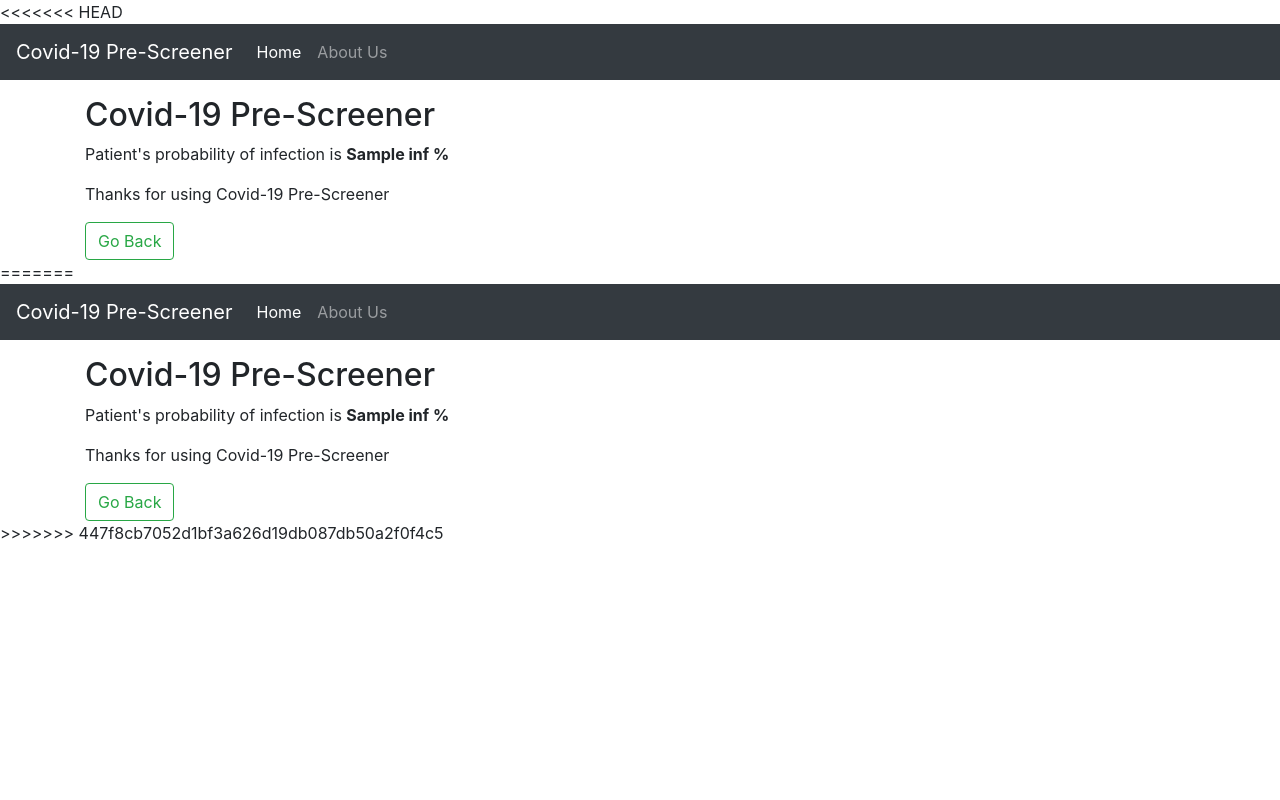
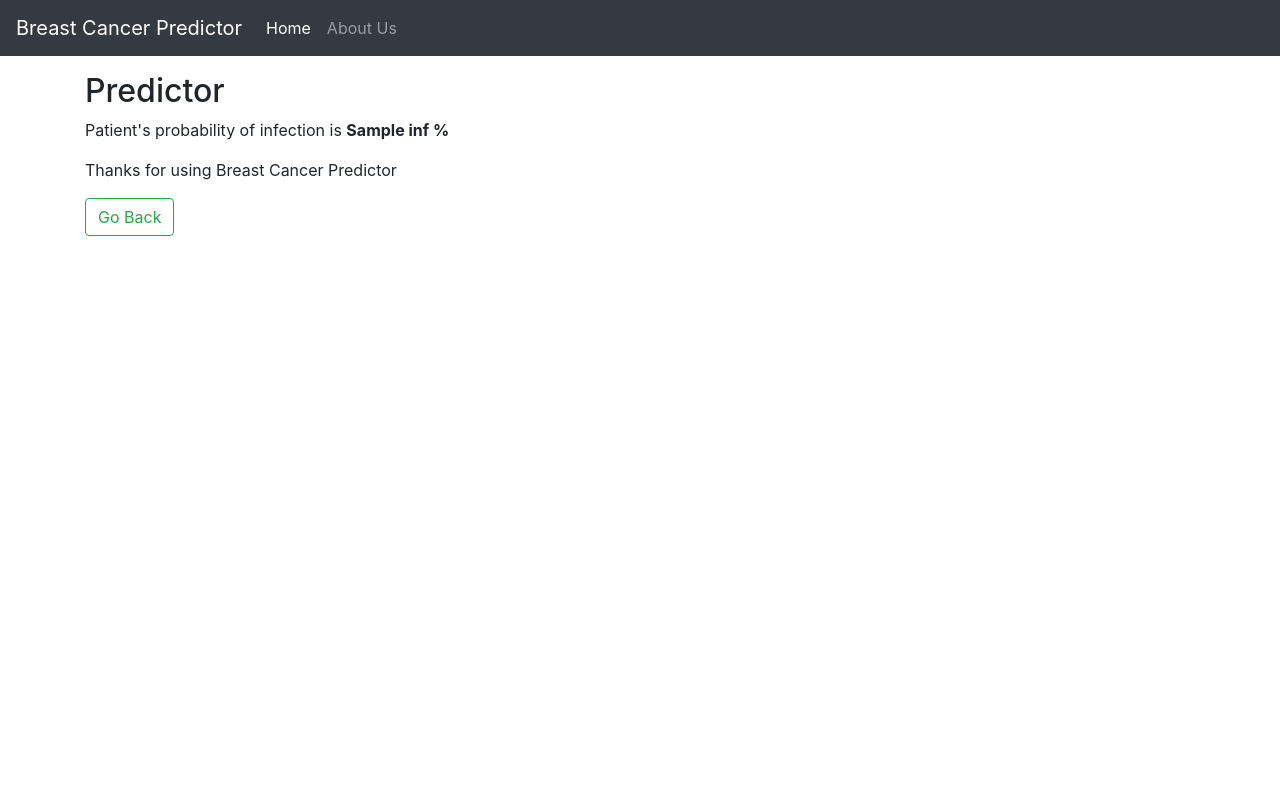
Before and after one commit to tushar-996/Breast-Cancer-predictor, a Flask app: template templates/show.html in a window 1280 px wide. Run offline with Flask 2, Linux system fonts and the light colour scheme; the template is opened without the code that fills it: most values are stand-ins (such as "Sample title", 1, 10 or a date in 2020); parts of the project's set-up code (start-up, migrations or seed data) failed here and were passed over; some libraries are stand-ins or nearby versions.

Commit message:
changes to UI

```diff
--- a/templates/show.html
+++ b/templates/show.html
@@ -1,4 +1,3 @@
-<<<<<<< HEAD
 <!doctype html>
 <html lang="en">
 
@@ -10,16 +9,15 @@
     <!-- Bootstrap CSS -->
     <link rel="stylesheet" href="https://stackpath.bootstrapcdn.com/bootstrap/4.4.1/css/bootstrap.min.css" integrity="sha384-Vkoo8x4CGsO3+Hhxv8T/Q5PaXtkKtu6ug5TOeNV6gBiFeWPGFN9MuhOf23Q9Ifjh" crossorigin="anonymous">
 
-    <title>Covid-19 Detector</title>
+    <title>Breast Cancer Predictor</title>
 </head>
 
 <body>
-    <!-- <h1>Covid-19 Detector</h1> -->
     <nav class="navbar navbar-expand-lg navbar-dark bg-dark">
         <button class="navbar-toggler" type="button" data-toggle="collapse" data-target="#navbarTogglerDemo03" aria-controls="navbarTogglerDemo03" aria-expanded="false" aria-label="Toggle navigation">
           <span class="navbar-toggler-icon"></span>
         </button>
-        <a class="navbar-brand" href="#">Covid-19 Pre-Screener</a>
+        <a class="navbar-brand" href="#">Breast Cancer Predictor</a>
 
         <div class="collapse navbar-collapse" id="navbarTogglerDemo03">
             <ul class="navbar-nav mr-auto mt-2 mt-lg-0">
@@ -38,10 +36,10 @@
     </nav>
 
     <div class="container">
-        <h2 class="mt-3">Covid-19 Pre-Screener</h2>
+        <h2 class="mt-3">Predictor</h2>
         <p>Patient's probability of infection is
             <b>{{inf}} % </b></p>
-        <p>Thanks for using Covid-19 Pre-Screener</p>
+        <p>Thanks for using Breast Cancer Predictor</p>
         <a href="/"><button class="btn btn-outline-success my-2 my-sm-0" type="submit">Go Back</button></a>
 
 
@@ -54,61 +52,4 @@
     <script src="https://stackpath.bootstrapcdn.com/bootstrap/4.4.1/js/bootstrap.min.js " integrity="sha384-wfSDF2E50Y2D1uUdj0O3uMBJnjuUD4Ih7YwaYd1iqfktj0Uod8GCExl3Og8ifwB6 " crossorigin="anonymous "></script>
 </body>
 
-=======
-<!doctype html>
-<html lang="en">
-
-<head>
-    <!-- Required meta tags -->
-    <meta charset="utf-8">
-    <meta name="viewport" content="width=device-width, initial-scale=1, shrink-to-fit=no">
-
-    <!-- Bootstrap CSS -->
-    <link rel="stylesheet" href="https://stackpath.bootstrapcdn.com/bootstrap/4.4.1/css/bootstrap.min.css" integrity="sha384-Vkoo8x4CGsO3+Hhxv8T/Q5PaXtkKtu6ug5TOeNV6gBiFeWPGFN9MuhOf23Q9Ifjh" crossorigin="anonymous">
-
-    <title>Covid-19 Detector</title>
-</head>
-
-<body>
-    <!-- <h1>Covid-19 Detector</h1> -->
-    <nav class="navbar navbar-expand-lg navbar-dark bg-dark">
-        <button class="navbar-toggler" type="button" data-toggle="collapse" data-target="#navbarTogglerDemo03" aria-controls="navbarTogglerDemo03" aria-expanded="false" aria-label="Toggle navigation">
-          <span class="navbar-toggler-icon"></span>
-        </button>
-        <a class="navbar-brand" href="#">Covid-19 Pre-Screener</a>
-
-        <div class="collapse navbar-collapse" id="navbarTogglerDemo03">
-            <ul class="navbar-nav mr-auto mt-2 mt-lg-0">
-                <li class="nav-item active">
-                    <a class="nav-link" href="/">Home <span class="sr-only">(current)</span></a>
-                </li>
-                <li class="nav-item">
-                    <a class="nav-link" href="#">About Us</a>
-                </li>
-                <!-- <li class="nav-item">
-                    <a class="nav-link disabled" href="#" tabindex="-1" aria-disabled="true">Disabled</a>
-                </li> -->
-            </ul>
-
-        </div>
-    </nav>
-
-    <div class="container">
-        <h2 class="mt-3">Covid-19 Pre-Screener</h2>
-        <p>Patient's probability of infection is
-            <b>{{inf}} % </b></p>
-        <p>Thanks for using Covid-19 Pre-Screener</p>
-        <a href="/"><button class="btn btn-outline-success my-2 my-sm-0" type="submit">Go Back</button></a>
-
-
-    </div>
-
-    <!-- Optional JavaScript -->
-    <!-- jQuery first, then Popper.js, then Bootstrap JS -->
-    <script src="https://code.jquery.com/jquery-3.4.1.slim.min.js " integrity="sha384-J6qa4849blE2+poT4WnyKhv5vZF5SrPo0iEjwBvKU7imGFAV0wwj1yYfoRSJoZ+n " crossorigin="anonymous "></script>
-    <script src="https://cdn.jsdelivr.net/npm/popper.js@1.16.0/dist/umd/popper.min.js " integrity="sha384-Q6E9RHvbIyZFJoft+2mJbHaEWldlvI9IOYy5n3zV9zzTtmI3UksdQRVvoxMfooAo " crossorigin="anonymous "></script>
-    <script src="https://stackpath.bootstrapcdn.com/bootstrap/4.4.1/js/bootstrap.min.js " integrity="sha384-wfSDF2E50Y2D1uUdj0O3uMBJnjuUD4Ih7YwaYd1iqfktj0Uod8GCExl3Og8ifwB6 " crossorigin="anonymous "></script>
-</body>
-
->>>>>>> 447f8cb7052d1bf3a626d19db087db50a2f0f4c5
 </html>
```
Also changed, not shown: templates/index.html (+6 -6 lines), 2 other files.
